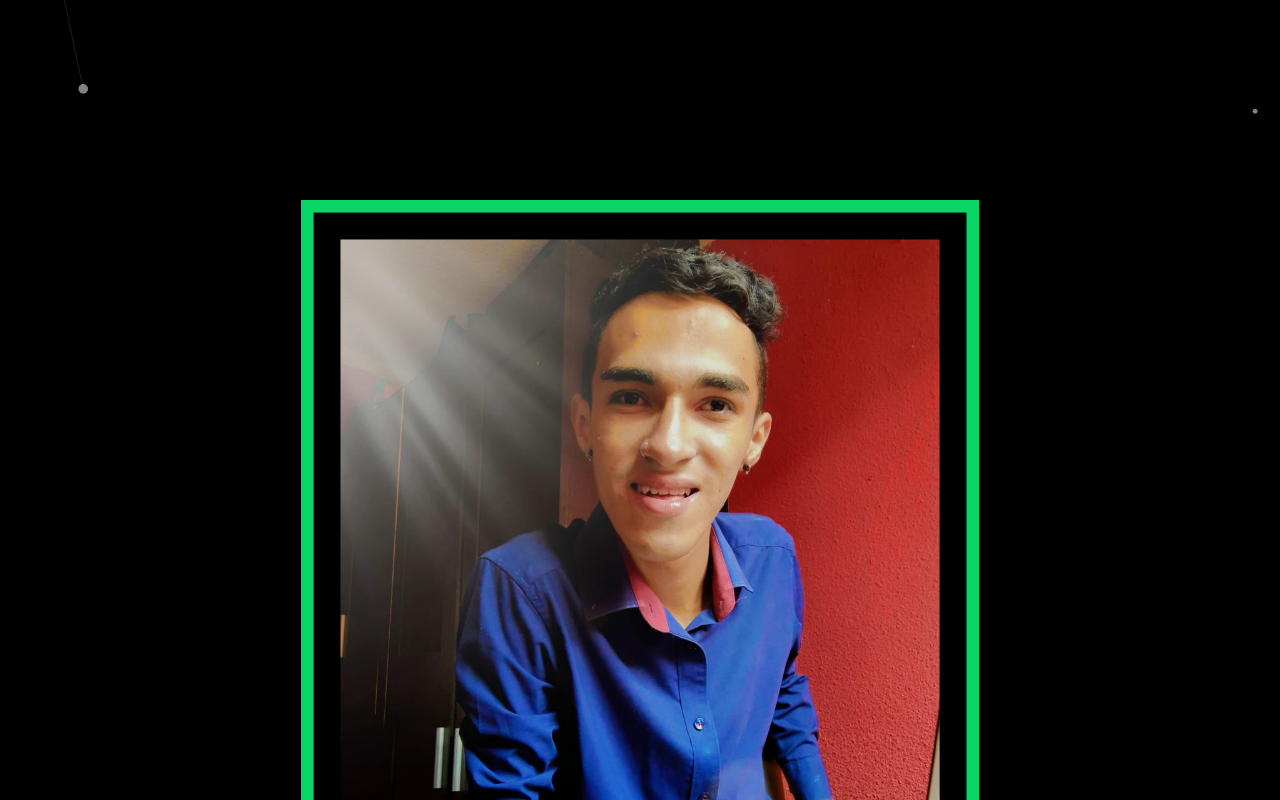
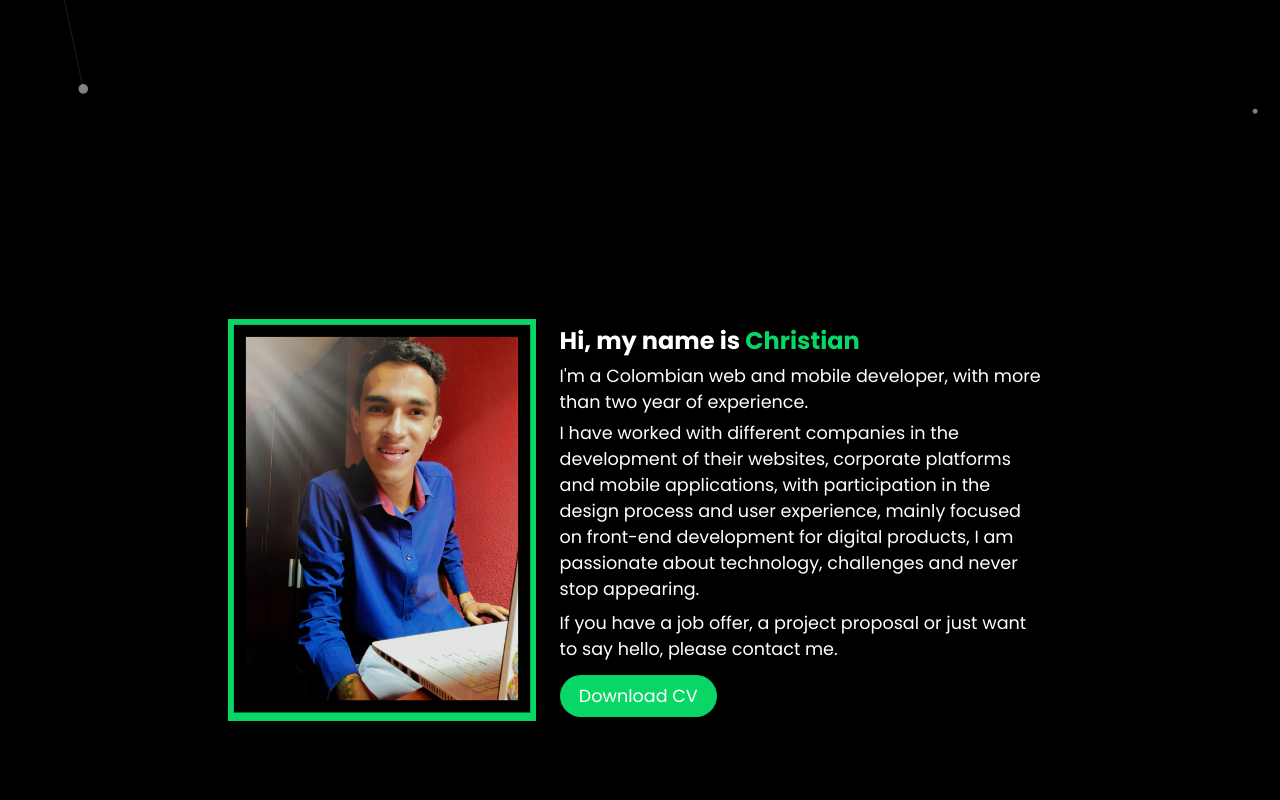
Before and after one commit to christiandevel/portafolio_react, a React (Create React App) app: page / in a window 1280 px wide. Shown: the part 680-1480 px from the top of the page. Built offline with nearby package versions, Linux system fonts and the light colour scheme.

Commit message:
Propiedades responsive Tablet - Portatil about

```diff
--- a/src/components/about/about.scss
+++ b/src/components/about/about.scss
@@ -1,4 +1,5 @@
-@import './../../styles/globales.scss';
+@import "./../../styles/globales.scss";
+@import "./../../styles/brakpoints.scss";
 
 .about {
   display: flex;
@@ -6,12 +7,25 @@
   justify-content: center;
   align-items: center;
   padding: 5rem 1.5rem;
+  @include media(tablet) {
+    flex-direction: row;
+    min-height: 100vh;
+  }
+  @include media(desktop-lg) {
+    min-height: 100vh;
+  }
 }
 
 .about-img {
   width: 55%;
   display: block;
   box-sizing: inherit;
+  @include media(tablet) {
+    margin-right: 1.5rem;
+  }
+  @include media(desktop-lg) {
+    width: 25%;
+  }
   img {
     width: 100%;
     height: auto;
@@ -23,20 +37,33 @@
   margin: 5% auto;
   font-size: 0.9rem;
   padding-right: 0.5rem;
+  @include media(tablet) {
+    margin: 0;
+    font-size: 1.1rem;
+  }
+  @include media(desktop-lg) {
+    width: 40%;
+  }
   &_name {
     font-weight: bold;
     font-size: 1.1rem;
+    @include media(tablet) {
+      font-size: 1.3rem;
+    }
+    @include media(desktop-lg) {
+      font-size: 1.5rem;
+    }
     span {
-			color: $main-color
+      color: $main-color;
     }
   }
   &_resume {
     margin: 0.3rem 0;
   }
-	&_description{
+  &_description {
     margin-bottom: 0.5rem;
   }
-	&_contact{
+  &_contact {
     margin-bottom: 0.8rem;
   }
 }
--- a/src/components/main/main.scss
+++ b/src/components/main/main.scss
@@ -3,7 +3,8 @@
 
 .main {
   width: 100%;
-  height: 100vh;
+  min-height: 100vh;
+  max-height: 100vh;
   padding: 0 1.5rem;
   position: relative;
 }
```
Lines whose indentation alone changed are shown as unchanged.
